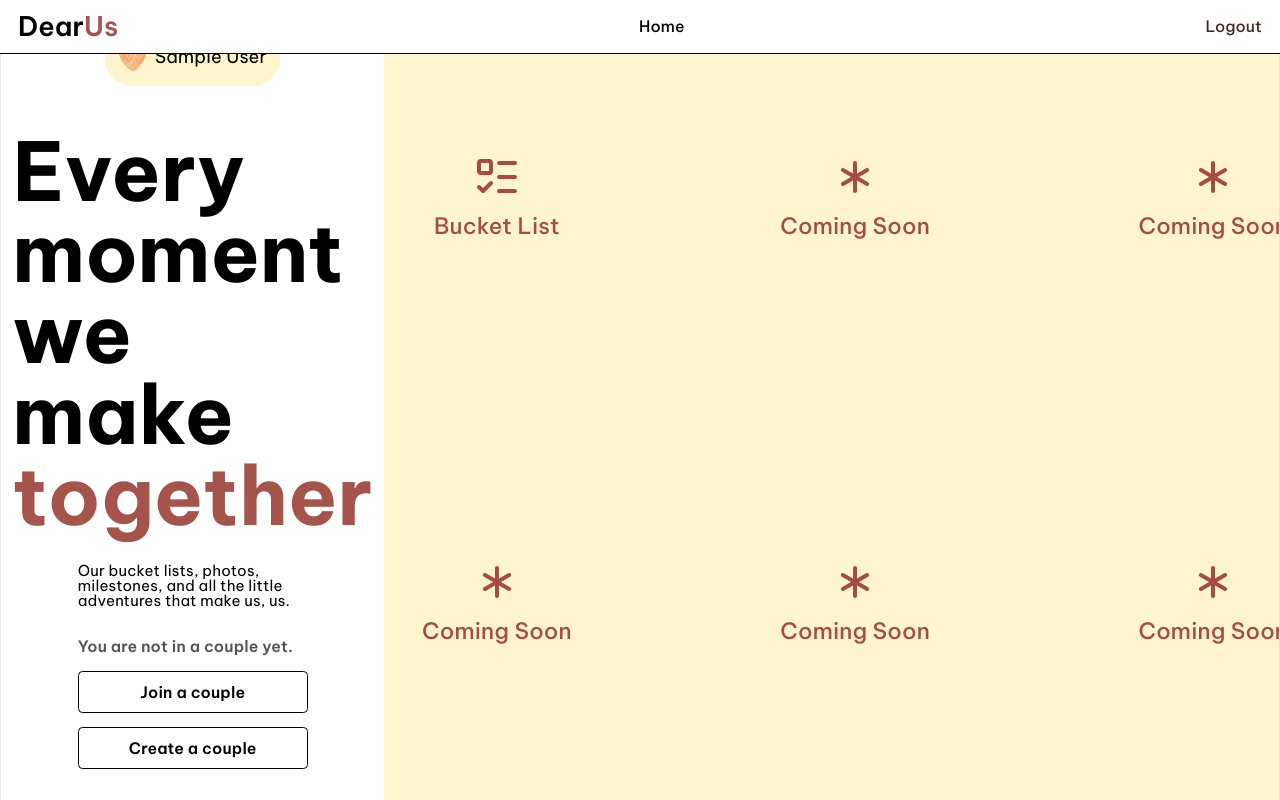
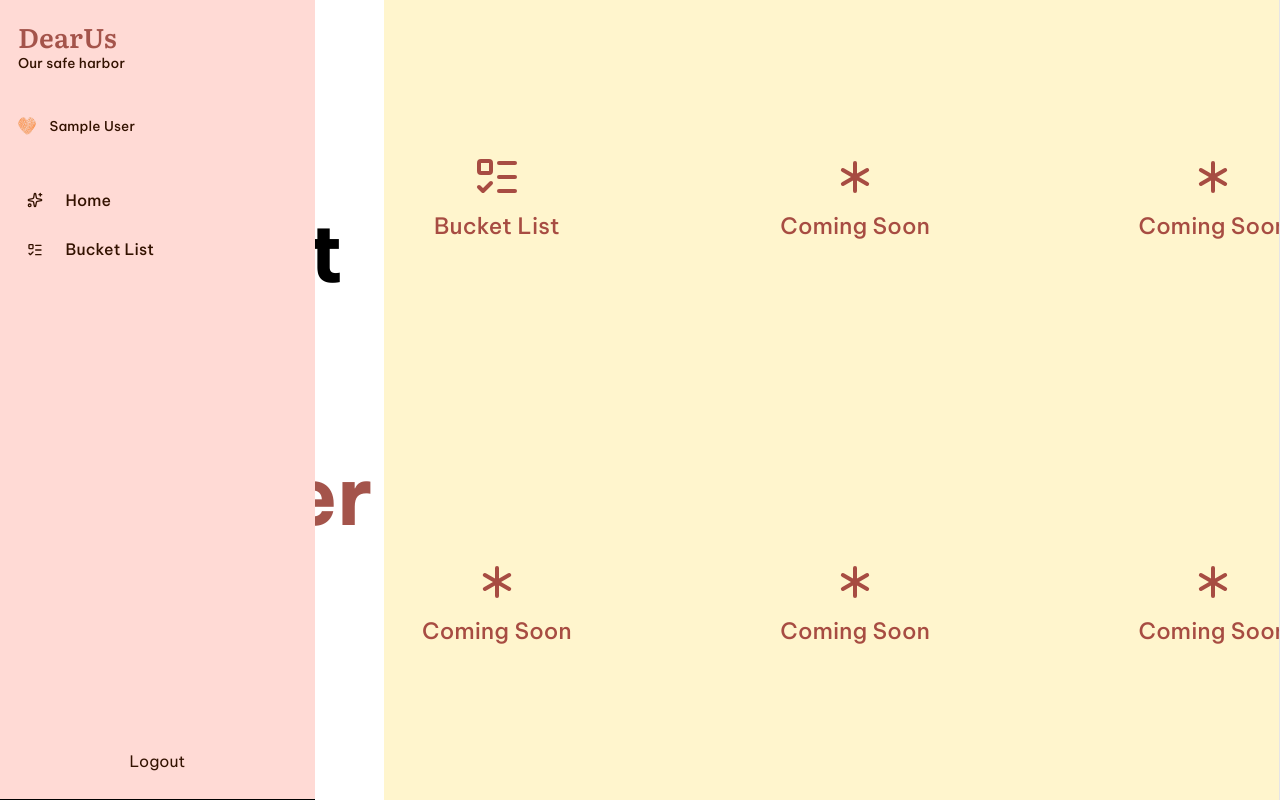
Before and after one commit to jokserpokser/dearUs-app, a React (Vite) app in the folder frontend/: page /dashboard in a window 1280 px wide. Built offline with nearby package versions, Linux system fonts and the light colour scheme; sample sign-in values are in the browser's storage; a web font is replaced by a local one.

Commit message:
refactor: enhance Navbar layout and integrate lucide-react icons for improved navigation

```diff
--- a/frontend/src/components/Navbar.tsx
+++ b/frontend/src/components/Navbar.tsx
@@ -1,5 +1,7 @@
 import { Link } from "react-router-dom";
 import { useAuth } from "../context/AuthContext";
+import { Sparkles, ListTodo } from "lucide-react";
+import heartIcon from "../assets/icons/drawn-heart-icon.png";
 
 export const Navbar = () => {
   const { user, logout } = useAuth();
@@ -8,28 +10,53 @@ export const Navbar = () => {
   return (
     <nav
       aria-label="Main navigation"
-      className="fixed top-0 left-0 right-0 z-50 border-b bg-white border-black w-full h-12 flex items-center px-4"
+      className="fixed top-0 left-0 z-50 border-b bg-[#FFDAD5] border-black h-full flex flex-col p-4 w-70 gap-10"
     >
-      <div className="flex items-center gap-4 w-full justify-between">
-        <span className="text-black font-semibold text-2xl hover:cursor-pointer">
-          Dear<span className="text-[#a4544b]">Us</span>
+      <div className="flex flex-col text-start">
+        <span
+          className="text-[#a4544b] font-semibold text-2xl"
+          style={{ fontFamily: "Literata" }}
+        >
+          DearUs
         </span>
+        <span className="text-[#331200] font-medium text-xs">
+          Our safe harbor
+        </span>
+        <span className="flex text-[#331200] font-medium text-xs mt-10 justify-start items-center gap-1">
+          <img
+            src={heartIcon}
+            alt="heart"
+            className="w-4 h-4 inline-block mr-2"
+          />
+          {user?.name}
+        </span>
+      </div>
+
+      <div className="flex flex-col gap-2 items-start h-full">
+        <Link
+          to={homeTarget}
+          aria-label="Go to home"
+          className="flex flex-row text-[#331200] w-full font-medium text-sm hover:cursor-pointer gap-5 items-center justify-start hover:bg-[#A4544B] hover:text-white transition-all duration-300 p-2 rounded"
+        >
+          <Sparkles size={16} />
+          Home
+        </Link>
 
         <Link
           to={homeTarget}
           aria-label="Go to home"
-          className="text-black font-medium text-sm hover:cursor-pointer"
+          className="flex flex-row text-[#331200] w-full font-medium text-sm hover:cursor-pointer gap-5 items-center justify-start hover:bg-[#A4544B] hover:text-white transition-all duration-200 p-2 rounded"
         >
-          Home
+          <ListTodo size={16} />
+          Bucket List
         </Link>
-
-        <span
-          className=" text-sm font-medium text-[#4b2723] hover:cursor-pointer"
-          onClick={logout}
-        >
-          Logout
-        </span>
       </div>
+      <span
+        className="text-sm text-[#331200] hover:cursor-pointer hover:bg-[#A4544B] hover:text-white transition-all duration-300 p-2 rounded"
+        onClick={logout}
+      >
+        Logout
+      </span>
     </nav>
   );
 };
```
